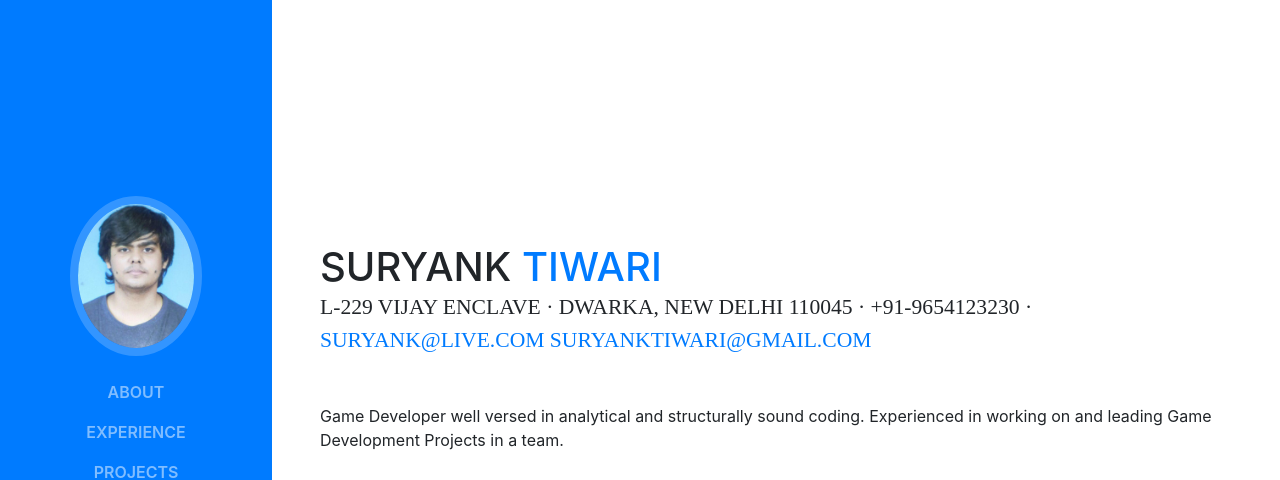
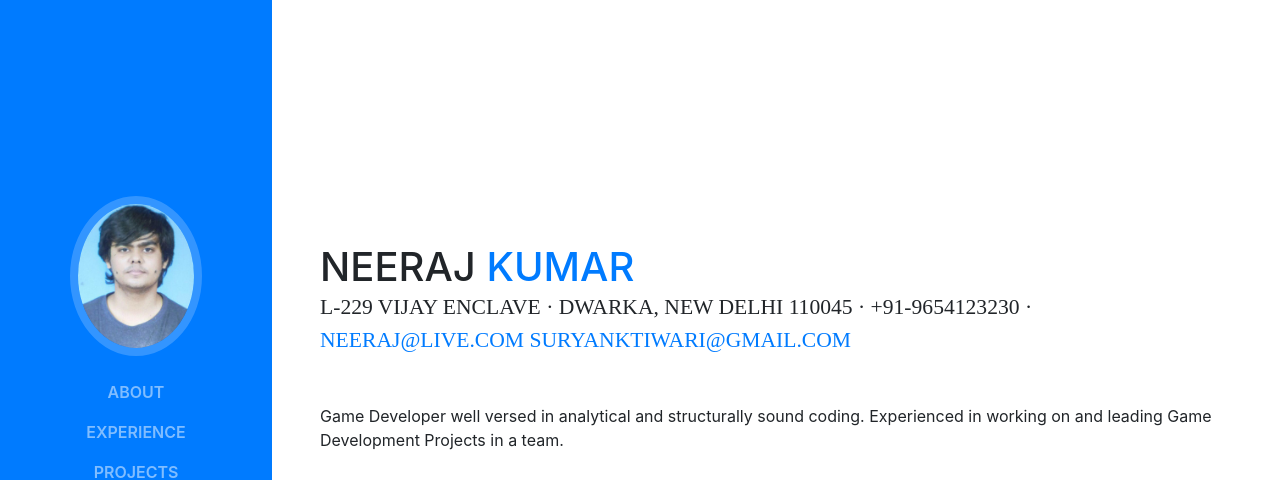
Before and after one commit to ineerajkumar/ineerajkumar.github.io, a website with bundled scripts: page index.html in a window 1280 px wide. Shown: the top 480 px of the page. Built offline with nearby package versions, Linux system fonts and the light colour scheme; a web font is replaced by a local one.

Commit message:
index html file changed

```diff
--- a/index.html
+++ b/index.html
@@ -9,7 +9,7 @@
     <meta name="description" content="">
     <meta name="author" content="">
 
-    <title>Suryank Tiwari</title>
+    <title>Neeraj Kumar</title>
 
     <!-- Bootstrap core CSS -->
     <link href="vendor/bootstrap/css/bootstrap.min.css" rel="stylesheet">
@@ -66,11 +66,11 @@
 
       <section class="resume-section p-3 p-lg-5 d-flex d-column" id="about">
         <div class="my-auto">
-          <h1 class="mb-0">Suryank
-            <span class="text-primary">Tiwari</span>
+          <h1 class="mb-0">Neeraj
+            <span class="text-primary">Kumar</span>
           </h1>
           <div class="subheading mb-5">L-229 Vijay Enclave · Dwarka, New Delhi 110045 · +91-9654123230 ·
-            <a href="mailto:suryank@live.com">suryank@live.com </a>
+            <a href="mailto:suryank@live.com">neeraj@live.com </a>
 	    <a href="mailto:suryanktiwari@gmail.com">suryanktiwari@gmail.com </a>
           </div>
           <p class="mb-5">Game Developer well versed in analytical and structurally sound coding. Experienced in working on and leading Game Development Projects in a team.</p>
```
